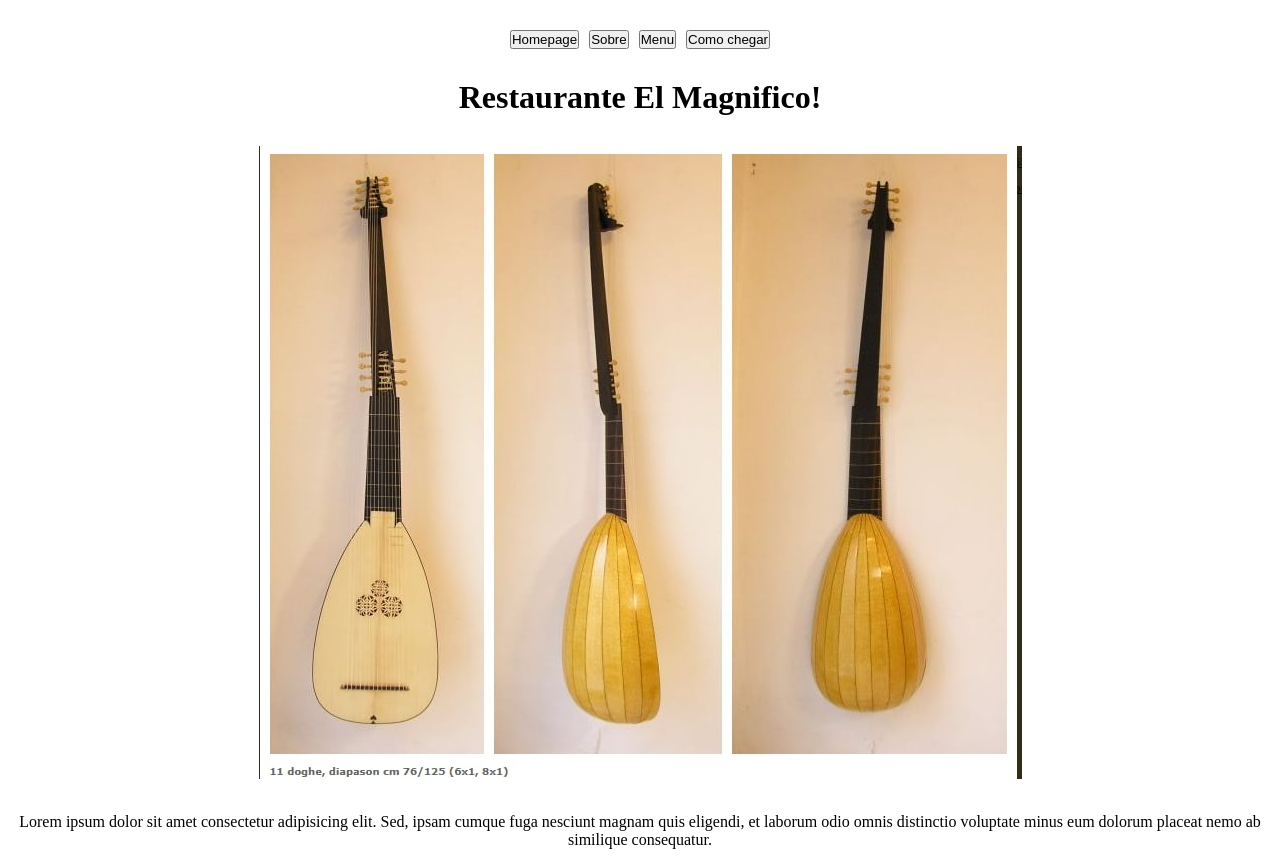
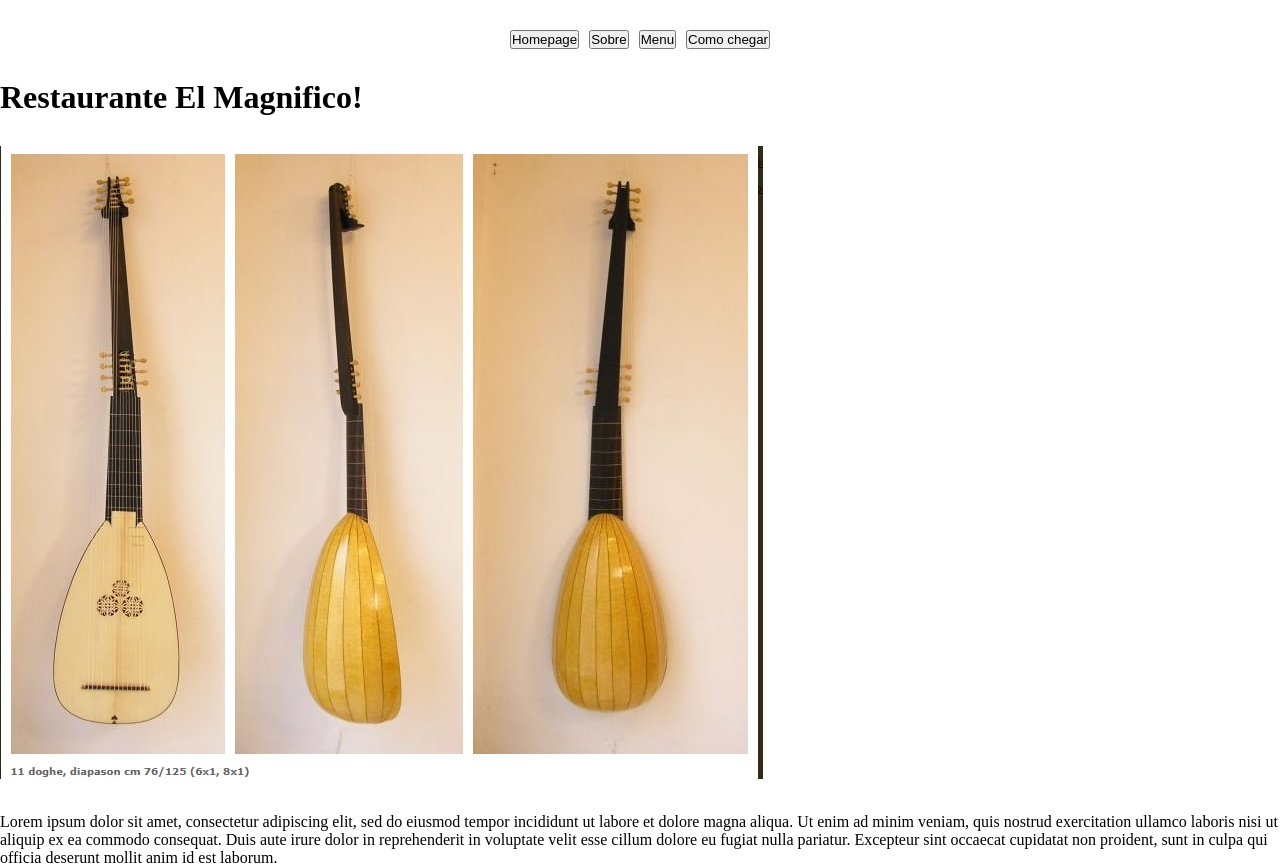
Before and after one commit to Rui-Araujo1409/TOP---Exerc-cio-P-gina-Restaurante, a website built with webpack: page src/modelo.html in a window 1280 px wide. Built offline with nearby package versions, Linux system fonts and the light colour scheme.

Commit message:
final html homepage via módulo

```diff
--- /dev/null
+++ b/src/homepage.js
@@ -0,0 +1,26 @@
+import teorba from "./teorba.jpg";
+
+const texto = "Lorem ipsum dolor sit amet, consectetur adipiscing elit, sed do eiusmod tempor incididunt ut labore et dolore magna aliqua. Ut enim ad minim veniam, quis nostrud exercitation ullamco laboris nisi ut aliquip ex ea commodo consequat. Duis aute irure dolor in reprehenderit in voluptate velit esse cillum dolore eu fugiat nulla pariatur. Excepteur sint occaecat cupidatat non proident, sunt in culpa qui officia deserunt mollit anim id est laborum.";
+const título = "Restaurante El Magnifico!";
+
+const divConteúdo = document.querySelector("#conteudo");
+const divTítulo = document.createElement("div");
+const títuloElemento = document.createElement("h1");
+const divImagem = document.createElement("div");
+const divTexto = document.createElement("div");
+const textoElemento = document.createElement("p");
+const imagem = document.createElement("img");
+imagem.src = teorba;
+
+divTítulo.classList.add("titulo");
+divConteúdo.appendChild(divTítulo);
+divTítulo.appendChild(títuloElemento);
+divConteúdo.appendChild(divImagem);
+divImagem.appendChild(imagem);
+divConteúdo.appendChild(divTexto);
+divTexto.appendChild(textoElemento);
+
+títuloElemento.textContent = título;
+textoElemento.textContent = texto;
+
+export {títuloElemento, imagem, textoElemento};
--- a/src/index.js
+++ b/src/index.js
@@ -1,4 +1,2 @@
 import "./styles.css";
-import {teste} from "./teste.js";
-
-console.log(teste);
+import {títuloElemento, imagem, textoElemento} from "./homepage.js";
--- a/src/modelo.html
+++ b/src/modelo.html
@@ -17,14 +17,6 @@
         </nav>
     </header>
     <div id="conteudo">
-        <div id="titulo"><h1>Restaurante El Magnifico!</h1></div>
-        <div id="banner">
-            <img src="./teorba.jpg" alt="teorba" id="teorba">
-        </div>
-        <div id="bloco-texto">
-            <p id="texto">Lorem ipsum dolor sit amet consectetur adipisicing elit. Sed, ipsam cumque fuga nesciunt
-                magnam quis eligendi, et laborum odio omnis distinctio voluptate minus eum dolorum placeat nemo ab
-                similique consequatur.</p>
         </div>
 
     </div>
```
